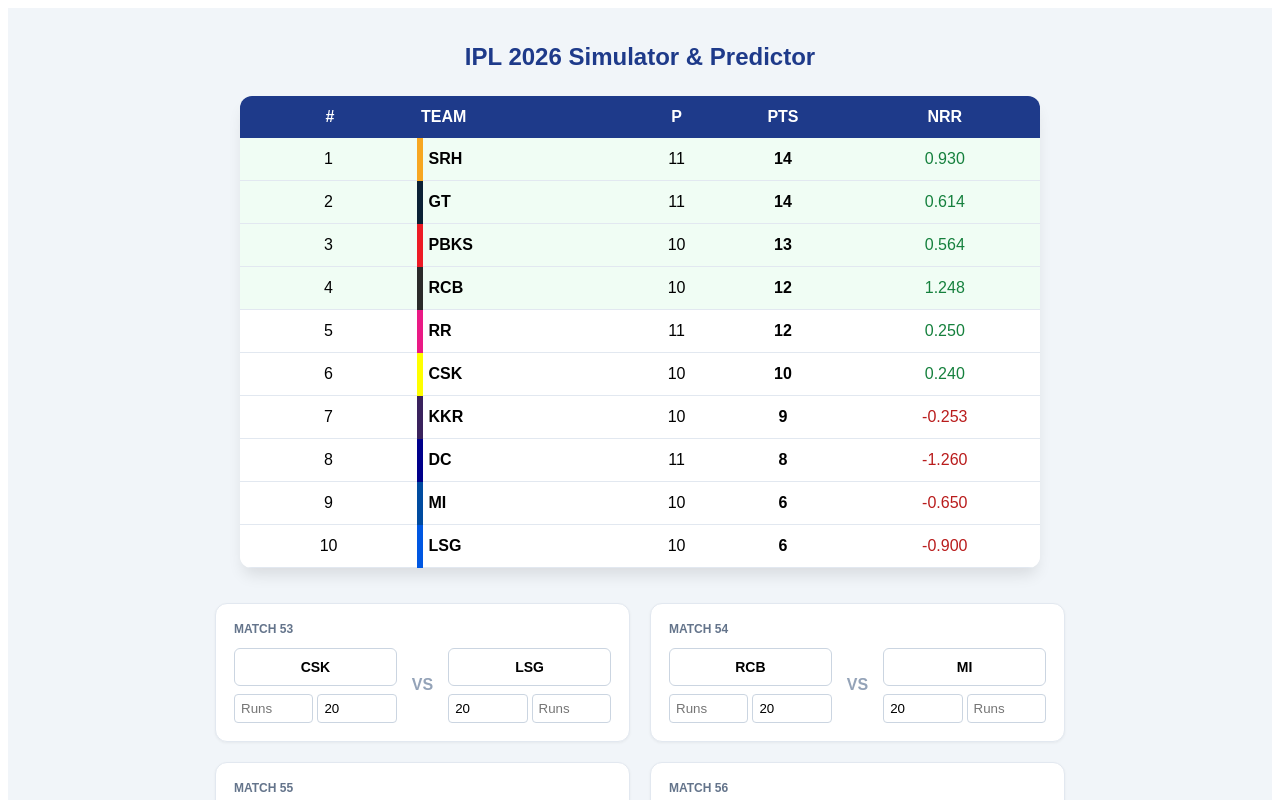
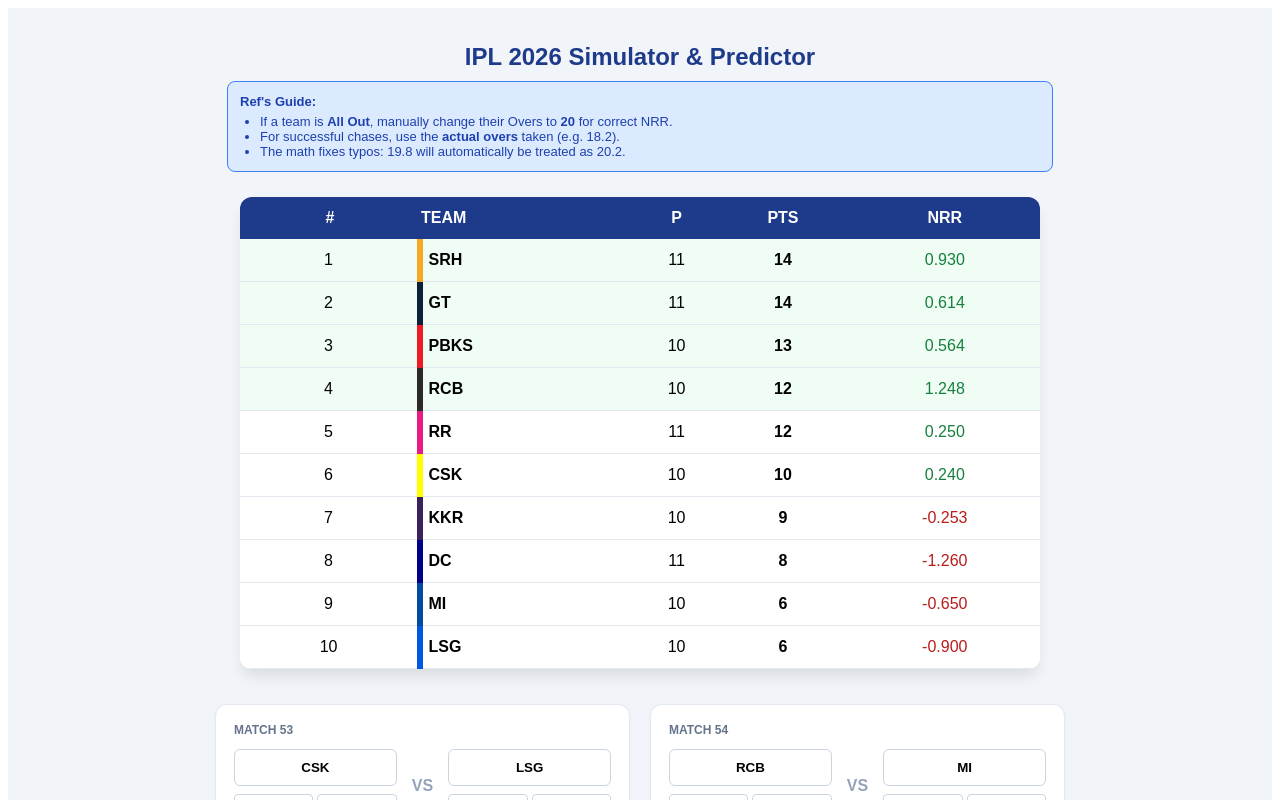
Before and after one commit to devfoflia/IPL-Simulator-2026, a React (Create React App) app: page / in a window 1280 px wide. Shown: the top 800 px of the page. Built offline with nearby package versions, Linux system fonts and the light colour scheme.

Commit message:
Update App.js

```diff
--- a/src/App.js
+++ b/src/App.js
@@ -1,339 +1,55 @@
 import React, { useState } from "react";
 
 const TEAM_COLORS = {
-  SRH: "#F7A721",
-  GT: "#0B2135",
-  PBKS: "#ED1B24",
-  RCB: "#2B2A29",
-  RR: "#EA1A85",
-  CSK: "#FFFF00",
-  KKR: "#3A225D",
-  DC: "#00008B",
-  MI: "#004BA0",
-  LSG: "#0057E2",
+  SRH: "#F7A721", GT: "#0B2135", PBKS: "#ED1B24", RCB: "#2B2A29",
+  RR: "#EA1A85", CSK: "#FFFF00", KKR: "#3A225D", DC: "#00008B",
+  MI: "#004BA0", LSG: "#0057E2",
 };
 
+// CRICKET-SMART OVER CONVERTER: Handles 19.3 as 19.5 and fixes typos like 19.8
 const toDecimal = (ov) => {
-  const str = (ov || "0").toString();
+  const str = (ov || "0").toString().trim();
   if (!str.includes(".")) return parseFloat(str) || 0;
-  const [overs, balls] = str.split(".").map(Number);
-  return (overs || 0) + (balls || 0) / 6;
+  let [overs, balls] = str.split(".").map(Number);
+  if (balls >= 6) {
+    overs += Math.floor(balls / 6);
+    balls = balls % 6;
+  }
+  return (overs || 0) + (balls / 6);
 };
 
 const initialData = {
-  // Update these totals after every game from the official IPL standings
   standings: [
-    {
-      team: "SRH",
-      p: 11,
-      w: 7,
-      l: 4,
-      pts: 14,
-      scored: 2100,
-      faced: 210.0,
-      conceded: 1950,
-      bowled: 215.0,
-    },
-    {
-      team: "GT",
-      p: 11,
-      w: 7,
-      l: 4,
-      pts: 14,
-      scored: 1980,
-      faced: 212.4,
-      conceded: 1900,
-      bowled: 218.2,
-    },
-    {
-      team: "PBKS",
-      p: 10,
-      w: 6,
-      l: 3,
-      pts: 13,
-      scored: 1850,
-      faced: 195.0,
-      conceded: 1740,
-      bowled: 195.0,
-    },
-    {
-      team: "RCB",
-      p: 10,
-      w: 6,
-      l: 4,
-      pts: 12,
-      scored: 1950,
-      faced: 198.0,
-      conceded: 1720,
-      bowled: 200.0,
-    },
-    {
-      team: "RR",
-      p: 11,
-      w: 6,
-      l: 5,
-      pts: 12,
-      scored: 2040,
-      faced: 216.3,
-      conceded: 2020,
-      bowled: 220.0,
-    },
-    {
-      team: "CSK",
-      p: 10,
-      w: 5,
-      l: 5,
-      pts: 10,
-      scored: 1780,
-      faced: 198.0,
-      conceded: 1750,
-      bowled: 200.0,
-    },
-    {
-      team: "KKR",
-      p: 10,
-      w: 4,
-      l: 5,
-      pts: 9,
-      scored: 1650,
-      faced: 192.1,
-      conceded: 1680,
-      bowled: 190.0,
-    },
-    {
-      team: "DC",
-      p: 11,
-      w: 4,
-      l: 7,
-      pts: 8,
-      scored: 1800,
-      faced: 218.0,
-      conceded: 2050,
-      bowled: 215.4,
-    },
-    {
-      team: "MI",
-      p: 10,
-      w: 3,
-      l: 7,
-      pts: 6,
-      scored: 1720,
-      faced: 200.0,
-      conceded: 1850,
-      bowled: 200.0,
-    },
-    {
-      team: "LSG",
-      p: 10,
-      w: 3,
-      l: 7,
-      pts: 6,
-      scored: 1680,
-      faced: 200.0,
-      conceded: 1860,
-      bowled: 200.0,
-    },
+    { team: "SRH", p: 11, w: 7, l: 4, pts: 14, scored: 2100, faced: 210.0, conceded: 1950, bowled: 215.0 },
+    { team: "GT", p: 11, w: 7, l: 4, pts: 14, scored: 1980, faced: 212.4, conceded: 1900, bowled: 218.2 },
+    { team: "PBKS", p: 10, w: 6, l: 3, pts: 13, scored: 1850, faced: 195.0, conceded: 1740, bowled: 195.0 },
+    { team: "RCB", p: 10, w: 6, l: 4, pts: 12, scored: 1950, faced: 198.0, conceded: 1720, bowled: 200.0 },
+    { team: "RR", p: 11, w: 6, l: 5, pts: 12, scored: 2040, faced: 216.3, conceded: 2020, bowled: 220.0 },
+    { team: "CSK", p: 10, w: 5, l: 5, pts: 10, scored: 1780, faced: 198.0, conceded: 1750, bowled: 200.0 },
+    { team: "KKR", p: 10, w: 4, l: 5, pts: 9, scored: 1650, faced: 192.1, conceded: 1680, bowled: 190.0 },
+    { team: "DC", p: 11, w: 4, l: 7, pts: 8, scored: 1800, faced: 218.0, conceded: 2050, bowled: 215.4 },
+    { team: "MI", p: 10, w: 3, l: 7, pts: 6, scored: 1720, faced: 200.0, conceded: 1850, bowled: 200.0 },
+    { team: "LSG", p: 10, w: 3, l: 7, pts: 6, scored: 1680, faced: 200.0, conceded: 1860, bowled: 200.0 },
   ],
   matches: [
-    // Change 'upcoming' to 'completed' once the real game ends
-    {
-      id: 53,
-      home: "CSK",
-      away: "LSG",
-      hR: "",
-      hO: "20",
-      aR: "",
-      aO: "20",
-      win: "",
-      status: "upcoming",
-    },
-    {
-      id: 54,
-      home: "RCB",
-      away: "MI",
-      hR: "",
-      hO: "20",
-      aR: "",
-      aO: "20",
-      win: "",
-      status: "upcoming",
-    },
-    {
-      id: 55,
-      home: "PBKS",
-      away: "DC",
-      hR: "",
-      hO: "20",
-      aR: "",
-      aO: "20",
-      win: "",
-      status: "upcoming",
-    },
-    {
-      id: 56,
-      home: "GT",
-      away: "SRH",
-      hR: "",
-      hO: "20",
-      aR: "",
-      aO: "20",
-      win: "",
-      status: "upcoming",
-    },
-    {
-      id: 57,
-      home: "RCB",
-      away: "KKR",
-      hR: "",
-      hO: "20",
-      aR: "",
-      aO: "20",
-      win: "",
-      status: "upcoming",
-    },
-    {
-      id: 58,
-      home: "PBKS",
-      away: "MI",
-      hR: "",
-      hO: "20",
-      aR: "",
-      aO: "20",
-      win: "",
-      status: "upcoming",
-    },
-    {
-      id: 59,
-      home: "LSG",
-      away: "CSK",
-      hR: "",
-      hO: "20",
-      aR: "",
-      aO: "20",
-      win: "",
-      status: "upcoming",
-    },
-    {
-      id: 60,
-      home: "KKR",
-      away: "GT",
-      hR: "",
-      hO: "20",
-      aR: "",
-      aO: "20",
-      win: "",
-      status: "upcoming",
-    },
-    {
-      id: 61,
-      home: "PBKS",
-      away: "RCB",
-      hR: "",
-      hO: "20",
-      aR: "",
-      aO: "20",
-      win: "",
-      status: "upcoming",
-    },
-    {
-      id: 62,
-      home: "DC",
-      away: "RR",
-      hR: "",
-      hO: "20",
-      aR: "",
-      aO: "20",
-      win: "",
-      status: "upcoming",
-    },
-    {
-      id: 63,
-      home: "CSK",
-      away: "SRH",
-      hR: "",
-      hO: "20",
-      aR: "",
-      aO: "20",
-      win: "",
-      status: "upcoming",
-    },
-    {
-      id: 64,
-      home: "RR",
-      away: "LSG",
-      hR: "",
-      hO: "20",
-      aR: "",
-      aO: "20",
-      win: "",
-      status: "upcoming",
-    },
-    {
-      id: 65,
-      home: "KKR",
-      away: "MI",
-      hR: "",
-      hO: "20",
-      aR: "",
-      aO: "20",
-      win: "",
-      status: "upcoming",
-    },
-    {
-      id: 66,
-      home: "GT",
-      away: "CSK",
-      hR: "",
-      hO: "20",
-      aR: "",
-      aO: "20",
-      win: "",
-      status: "upcoming",
-    },
-    {
-      id: 67,
-      home: "SRH",
-      away: "RCB",
-      hR: "",
-      hO: "20",
-      aR: "",
-      aO: "20",
-      win: "",
-      status: "upcoming",
-    },
-    {
-      id: 68,
-      home: "LSG",
-      away: "PBKS",
-      hR: "",
-      hO: "20",
-      aR: "",
-      aO: "20",
-      win: "",
-      status: "upcoming",
-    },
-    {
-      id: 69,
-      home: "MI",
-      away: "RR",
-      hR: "",
-      hO: "20",
-      aR: "",
-      aO: "20",
-      win: "",
-      status: "upcoming",
-    },
-    {
-      id: 70,
-      home: "KKR",
-      away: "DC",
-      hR: "",
-      hO: "20",
-      aR: "",
-      aO: "20",
-      win: "",
-      status: "upcoming",
-    },
+    { id: 53, home: "CSK", away: "LSG", hR: "", hO: "20", aR: "", aO: "20", win: "", status: "upcoming" },
+    { id: 54, home: "RCB", away: "MI", hR: "", hO: "20", aR: "", aO: "20", win: "", status: "upcoming" },
+    { id: 55, home: "PBKS", away: "DC", hR: "", hO: "20", aR: "", aO: "20", win: "", status: "upcoming" },
+    { id: 56, home: "GT", away: "SRH", hR: "", hO: "20", aR: "", aO: "20", win: "", status: "upcoming" },
+    { id: 57, home: "RCB", away: "KKR", hR: "", hO: "20", aR: "", aO: "20", win: "", status: "upcoming" },
+    { id: 58, home: "PBKS", away: "MI", hR: "", hO: "20", aR: "", aO: "20", win: "", status: "upcoming" },
+    { id: 59, home: "LSG", away: "CSK", hR: "", hO: "20", aR: "", aO: "20", win: "", status: "upcoming" },
+    { id: 60, home: "KKR", away: "GT", hR: "", hO: "20", aR: "", aO: "20", win: "", status: "upcoming" },
+    { id: 61, home: "PBKS", away: "RCB", hR: "", hO: "20", aR: "", aO: "20", win: "", status: "upcoming" },
+    { id: 62, home: "DC", home: "DC", away: "RR", hR: "", hO: "20", aR: "", aO: "20", win: "", status: "upcoming" },
+    { id: 63, home: "CSK", away: "SRH", hR: "", hO: "20", aR: "", aO: "20", win: "", status: "upcoming" },
+    { id: 64, home: "RR", away: "LSG", hR: "", hO: "20", aR: "", aO: "20", win: "", status: "upcoming" },
+    { id: 65, home: "KKR", away: "MI", hR: "", hO: "20", aR: "", aO: "20", win: "", status: "upcoming" },
+    { id: 66, home: "GT", away: "CSK", hR: "", hO: "20", aR: "", aO: "20", win: "", status: "upcoming" },
+    { id: 67, home: "SRH", away: "RCB", hR: "", hO: "20", aR: "", aO: "20", win: "", status: "upcoming" },
+    { id: 68, home: "LSG", away: "PBKS", hR: "", hO: "20", aR: "", aO: "20", win: "", status: "upcoming" },
+    { id: 69, home: "MI", away: "RR", hR: "", hO: "20", aR: "", aO: "20", win: "", status: "upcoming" },
+    { id: 70, home: "KKR", away: "DC", hR: "", hO: "20", aR: "", aO: "20", win: "", status: "upcoming" },
   ],
 };
 
@@ -341,8 +57,7 @@
   const [matches, setMatches] = useState(initialData.matches);
 
   const updateMatch = (id, field, value) => {
-    setMatches((prev) =>
-      prev.map((m) => {
+    setMatches((prev) => prev.map((m) => {
       if (m.id === id) {
         const next = { ...m, [field]: value };
         const hR = parseInt(next.hR);
@@ -354,310 +69,99 @@
         return next;
       }
       return m;
-      })
-    );
+    }));
   };
 
   const calculateTable = () => {
     let table = JSON.parse(JSON.stringify(initialData.standings));
-
-    // Only simulate matches that are NOT completed yet
-    matches
-      .filter((m) => m.status === "upcoming")
-      .forEach((m) => {
+    matches.filter(m => m.status === "upcoming").forEach((m) => {
       if (!m.win) return;
       const h = table.find((t) => t.team === m.home);
       const a = table.find((t) => t.team === m.away);
-
-        h.p += 1;
-        a.p += 1;
-        if (m.win === m.home) {
-          h.pts += 2;
-          h.w += 1;
-          a.l += 1;
-        } else {
-          a.pts += 2;
-          a.w += 1;
-          h.l += 1;
-        }
-
-        const hr = parseInt(m.hR);
-        const ar = parseInt(m.aR);
-
+      h.p += 1; a.p += 1;
+      if (m.win === m.home) { h.pts += 2; h.w += 1; a.l += 1; }
+      else { a.pts += 2; a.w += 1; h.l += 1; }
+      const hr = parseInt(m.hR); const ar = parseInt(m.aR);
       if (!isNaN(hr) && !isNaN(ar)) {
-          if (hr === ar) return; // NRR Rule: No change on tie
-          h.scored += hr;
-          h.conceded += ar;
-          a.scored += ar;
-          a.conceded += hr;
-          h.faced += toDecimal(m.hO);
-          h.bowled += toDecimal(m.aO);
-          a.faced += toDecimal(m.aO);
-          a.bowled += toDecimal(m.hO);
+        if (hr === ar) return;
+        h.scored += hr; h.conceded += ar;
+        a.scored += ar; a.conceded += hr;
+        h.faced += toDecimal(m.hO); h.bowled += toDecimal(m.aO);
+        a.faced += toDecimal(m.aO); a.bowled += toDecimal(m.hO);
       }
     });
-
-    return table
-      .map((t) => {
-        const nrr = t.scored / t.faced - t.conceded / t.bowled;
+    return table.map((t) => {
+      const nrr = (t.scored / t.faced) - (t.conceded / t.bowled);
       return { ...t, nrrDisplay: nrr.toFixed(3) };
-      })
-      .sort(
-        (a, b) =>
-          b.pts - a.pts || parseFloat(b.nrrDisplay) - parseFloat(a.nrrDisplay)
-      );
+    }).sort((a, b) => b.pts - a.pts || parseFloat(b.nrrDisplay) - parseFloat(a.nrrDisplay));
   };
 
   const standings = calculateTable();
 
   return (
-    <div
-      style={{
-        padding: "15px",
-        background: "#f1f5f9",
-        minHeight: "100vh",
-        fontFamily: "sans-serif",
-      }}
-    >
-      <h2
-        style={{ textAlign: "center", color: "#1e3a8a", marginBottom: "25px" }}
-      >
-        IPL 2026 Simulator & Predictor
-      </h2>
+    <div style={{ padding: "15px", background: "#f1f5f9", minHeight: "100vh", fontFamily: "sans-serif" }}>
+      <h2 style={{ textAlign: "center", color: "#1e3a8a", marginBottom: "5px" }}>IPL 2026 Simulator & Predictor</h2>
 
-      <div
-        style={{
-          maxWidth: "800px",
-          margin: "auto",
-          background: "white",
-          borderRadius: "12px",
-          overflow: "hidden",
-          boxShadow: "0 10px 15px -3px rgba(0,0,0,0.1)",
-        }}
-      >
+      {/* INSTRUCTION BOX */}
+      <div style={{ maxWidth: "800px", margin: "10px auto 25px", background: "#dbeafe", padding: "12px", borderRadius: "8px", border: "1px solid #3b82f6", fontSize: "13px", color: "#1e40af" }}>
+        <strong>Ref's Guide:</strong>
+        <ul style={{ margin: "5px 0 0 20px", padding: 0 }}>
+          <li>If a team is <strong>All Out</strong>, manually change their Overs to <strong>20</strong> for correct NRR.</li>
+          <li>For successful chases, use the <strong>actual overs</strong> taken (e.g. 18.2).</li>
+          <li>The math fixes typos: 19.8 will automatically be treated as 20.2.</li>
+        </ul>
+      </div>
+
+      <div style={{ maxWidth: "800px", margin: "auto", background: "white", borderRadius: "12px", overflow: "hidden", boxShadow: "0 10px 15px -3px rgba(0,0,0,0.1)" }}>
         <table style={{ width: "100%", borderCollapse: "collapse" }}>
           <thead>
             <tr style={{ background: "#1e3a8a", color: "white" }}>
               <th style={{ padding: "12px" }}>#</th>
               <th style={{ textAlign: "left" }}>TEAM</th>
-              <th>P</th>
-              <th>PTS</th>
-              <th>NRR</th>
+              <th>P</th><th>PTS</th><th>NRR</th>
             </tr>
           </thead>
           <tbody>
             {standings.map((t, i) => (
-              <tr
-                key={t.team}
-                style={{
-                  borderBottom: "1px solid #e2e8f0",
-                  background: i < 4 ? "#f0fdf4" : "white",
-                }}
-              >
-                <td style={{ padding: "12px", textAlign: "center" }}>
-                  {i + 1}
-                </td>
-                <td
-                  style={{
-                    fontWeight: "bold",
-                    borderLeft: `6px solid ${TEAM_COLORS[t.team]}`,
-                  }}
-                >
-                  &nbsp;{t.team}
-                </td>
+              <tr key={t.team} style={{ borderBottom: "1px solid #e2e8f0", background: i < 4 ? "#f0fdf4" : "white" }}>
+                <td style={{ padding: "12px", textAlign: "center" }}>{i + 1}</td>
+                <td style={{ fontWeight: "bold", borderLeft: `6px solid ${TEAM_COLORS[t.team]}` }}>&nbsp;{t.team}</td>
                 <td style={{ textAlign: "center" }}>{t.p}</td>
-                <td style={{ textAlign: "center" }}>
-                  <strong>{t.pts}</strong>
-                </td>
-                <td
-                  style={{
-                    textAlign: "center",
-                    color:
-                      parseFloat(t.nrrDisplay) >= 0 ? "#15803d" : "#b91c1c",
-                  }}
-                >
-                  {t.nrrDisplay}
-                </td>
+                <td style={{ textAlign: "center" }}><strong>{t.pts}</strong></td>
+                <td style={{ textAlign: "center", color: parseFloat(t.nrrDisplay) >= 0 ? "#15803d" : "#b91c1c" }}>{t.nrrDisplay}</td>
               </tr>
             ))}
           </tbody>
         </table>
       </div>
 
-      <div
-        style={{
-          maxWidth: "850px",
-          margin: "35px auto",
-          display: "grid",
-          gridTemplateColumns: "repeat(auto-fit, minmax(320px, 1fr))",
-          gap: "20px",
-        }}
-      >
-        {matches
-          .filter((m) => m.status === "upcoming")
-          .map((m) => (
-            <div
-              key={m.id}
-              style={{
-                background: "white",
-                padding: "18px",
-                borderRadius: "12px",
-                border:
-                  m.hR !== "" && m.hR === m.aR
-                    ? "2px solid #f59e0b"
-                    : "1px solid #e2e8f0",
-                boxShadow: "0 1px 3px rgba(0,0,0,0.05)",
-              }}
-            >
-              <div
-                style={{
-                  display: "flex",
-                  justifyContent: "space-between",
-                  fontSize: "12px",
-                  color: "#64748b",
-                  marginBottom: "12px",
-                }}
-              >
+      <div style={{ maxWidth: "850px", margin: "35px auto", display: "grid", gridTemplateColumns: "repeat(auto-fit, minmax(320px, 1fr))", gap: "20px" }}>
+        {matches.filter(m => m.status === "upcoming").map((m) => (
+          <div key={m.id} style={{ background: "white", padding: "18px", borderRadius: "12px", border: "1px solid #e2e8f0", boxShadow: "0 1px 3px rgba(0,0,0,0.05)" }}>
+            <div style={{ display: "flex", justifyContent: "space-between", fontSize: "12px", color: "#64748b", marginBottom: "12px" }}>
               <span style={{ fontWeight: "bold" }}>MATCH {m.id}</span>
-                {m.hR !== "" && m.hR === m.aR && (
-                  <span style={{ color: "#d97706", fontWeight: "bold" }}>
-                    SUPER OVER MODE
-                  </span>
-                )}
             </div>
-              <div
-                style={{
-                  display: "flex",
-                  justifyContent: "space-between",
-                  gap: "15px",
-                }}
-              >
+            <div style={{ display: "flex", justifyContent: "space-between", gap: "15px" }}>
               <div style={{ flex: 1 }}>
-                  <button
-                    onClick={() => updateMatch(m.id, "win", m.home)}
-                    style={{
-                      width: "100%",
-                      padding: "10px",
-                      borderRadius: "6px",
-                      border: "1px solid #cbd5e1",
-                      background:
-                        m.win === m.home ? TEAM_COLORS[m.home] : "white",
-                      color: m.win === m.home ? "white" : "black",
-                      fontWeight: "bold",
-                      cursor: "pointer",
-                      fontSize: "14px",
-                    }}
-                  >
-                    {m.home}
-                  </button>
-                  <div
-                    style={{ display: "flex", gap: "4px", marginTop: "8px" }}
-                  >
-                    <input
-                      style={{
-                        width: "50%",
-                        padding: "6px",
-                        borderRadius: "4px",
-                        border: "1px solid #cbd5e1",
-                      }}
-                      type="number"
-                      placeholder="Runs"
-                      value={m.hR}
-                      onChange={(e) => updateMatch(m.id, "hR", e.target.value)}
-                    />
-                    <input
-                      style={{
-                        width: "50%",
-                        padding: "6px",
-                        borderRadius: "4px",
-                        border: "1px solid #cbd5e1",
-                      }}
-                      type="text"
-                      placeholder="Overs"
-                      value={m.hO}
-                      onChange={(e) => updateMatch(m.id, "hO", e.target.value)}
-                    />
+                <button onClick={() => updateMatch(m.id, "win", m.home)} style={{ width: "100%", padding: "10px", borderRadius: "6px", border: "1px solid #cbd5e1", background: m.win === m.home ? TEAM_COLORS[m.home] : "white", color: m.win === m.home ? "white" : "black", fontWeight: "bold", cursor: "pointer" }}>{m.home}</button>
+                <div style={{ display: "flex", gap: "4px", marginTop: "8px" }}>
+                  <input style={{ width: "50%", padding: "6px", borderRadius: "4px", border: "1px solid #cbd5e1" }} type="number" placeholder="Runs" value={m.hR} onChange={(e) => updateMatch(m.id, "hR", e.target.value)} />
+                  <input style={{ width: "50%", padding: "6px", borderRadius: "4px", border: "1px solid #cbd5e1" }} type="text" placeholder="Overs" value={m.hO} onChange={(e) => updateMatch(m.id, "hO", e.target.value)} />
                 </div>
               </div>
-                <div
-                  style={{
-                    alignSelf: "center",
-                    fontWeight: "bold",
-                    color: "#94a3b8",
-                  }}
-                >
-                  VS
-                </div>
+              <div style={{ alignSelf: "center", fontWeight: "bold", color: "#94a3b8" }}>VS</div>
               <div style={{ flex: 1 }}>
-                  <button
-                    onClick={() => updateMatch(m.id, "win", m.away)}
-                    style={{
-                      width: "100%",
-                      padding: "10px",
-                      borderRadius: "6px",
-                      border: "1px solid #cbd5e1",
-                      background:
-                        m.win === m.away ? TEAM_COLORS[m.away] : "white",
-                      color: m.win === m.away ? "white" : "black",
-                      fontWeight: "bold",
-                      cursor: "pointer",
-                      fontSize: "14px",
-                    }}
-                  >
-                    {m.away}
-                  </button>
-                  <div
-                    style={{ display: "flex", gap: "4px", marginTop: "8px" }}
-                  >
-                    <input
-                      style={{
-                        width: "50%",
-                        padding: "6px",
-                        borderRadius: "4px",
-                        border: "1px solid #cbd5e1",
-                      }}
-                      type="text"
-                      placeholder="Overs"
-                      value={m.aO}
-                      onChange={(e) => updateMatch(m.id, "aO", e.target.value)}
-                    />
-                    <input
-                      style={{
-                        width: "50%",
-                        padding: "6px",
-                        borderRadius: "4px",
-                        border: "1px solid #cbd5e1",
-                      }}
-                      type="number"
-                      placeholder="Runs"
-                      value={m.aR}
-                      onChange={(e) => updateMatch(m.id, "aR", e.target.value)}
-                    />
+                <button onClick={() => updateMatch(m.id, "win", m.away)} style={{ width: "100%", padding: "10px", borderRadius: "6px", border: "1px solid #cbd5e1", background: m.win === m.away ? TEAM_COLORS[m.away] : "white", color: m.win === m.away ? "white" : "black", fontWeight: "bold", cursor: "pointer" }}>{m.away}</button>
+                <div style={{ display: "flex", gap: "4px", marginTop: "8px" }}>
+                  <input style={{ width: "50%", padding: "6px", borderRadius: "4px", border: "1px solid #cbd5e1" }} type="text" placeholder="Overs" value={m.aO} onChange={(e) => updateMatch(m.id, "aO", e.target.value)} />
+                  <input style={{ width: "50%", padding: "6px", borderRadius: "4px", border: "1px solid #cbd5e1" }} type="number" placeholder="Runs" value={m.aR} onChange={(e) => updateMatch(m.id, "aR", e.target.value)} />
                 </div>
               </div>
             </div>
           </div>
         ))}
       </div>
-      <button
-        onClick={() => setMatches(initialData.matches)}
-        style={{
-          width: "100%",
-          maxWidth: "800px",
-          margin: "20px auto",
-          display: "block",
-          padding: "15px",
-          background: "#ef4444",
-          color: "white",
-          borderRadius: "10px",
-          border: "none",
-          fontWeight: "bold",
-          cursor: "pointer",
-          fontSize: "16px",
-        }}
-      >
-        RESET PREDICTIONS
-      </button>
+      <button onClick={() => setMatches(initialData.matches)} style={{ width: "100%", maxWidth: "800px", margin: "20px auto", display: "block", padding: "15px", background: "#ef4444", color: "white", borderRadius: "10px", border: "none", fontWeight: "bold", cursor: "pointer" }}>RESET PREDICTIONS</button>
     </div>
   );
 }
```
Lines whose indentation alone changed are shown as unchanged.
